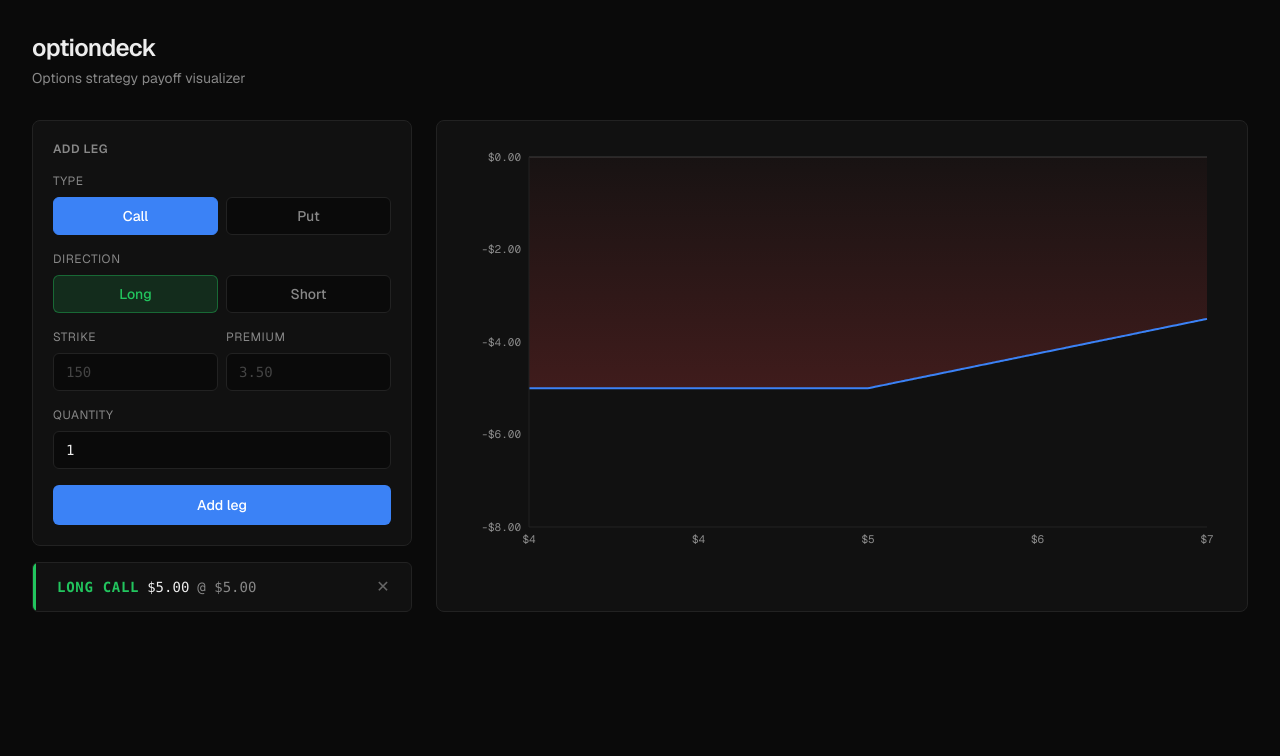
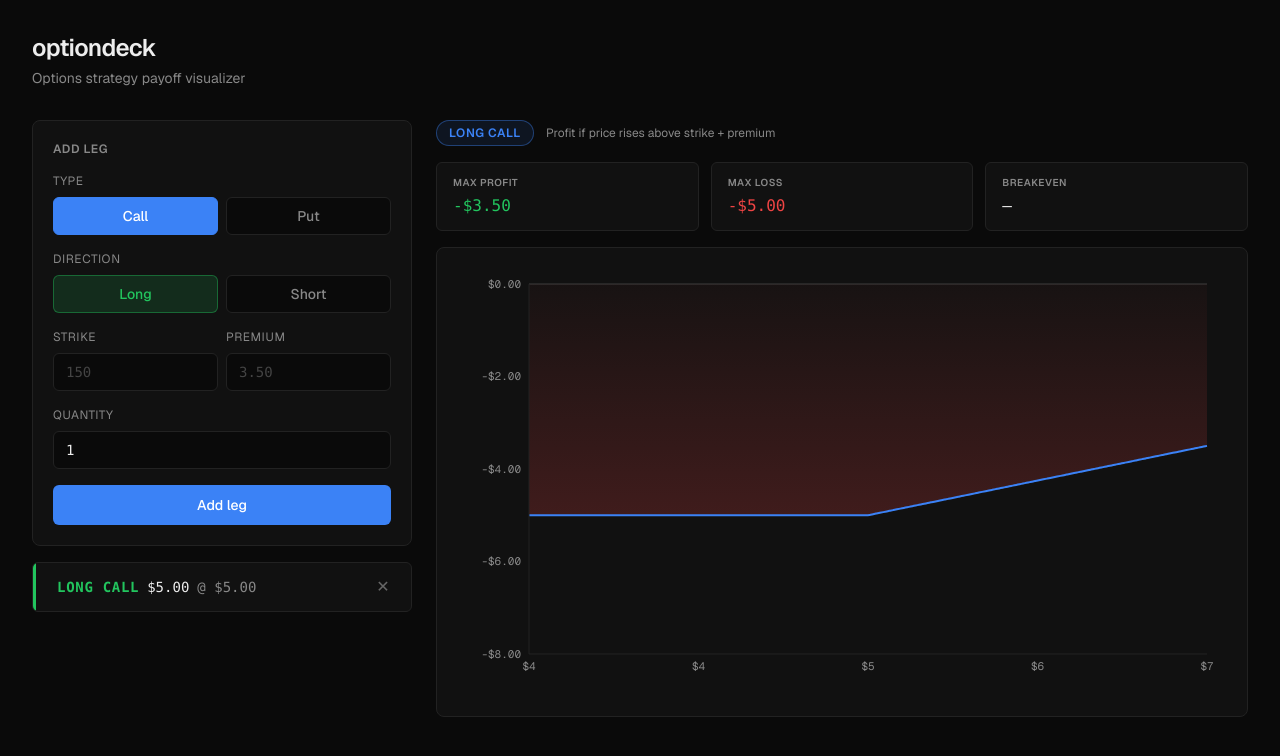
Before and after one commit to Vihan-G/optiondeck, a Next.js app: page / in a window 1280 px wide. Both pictures are taken after typing "5", "5" into the empty fields and a click on the button "Add leg". Shown: the top 756 px of the page. Built offline with nearby package versions, Linux system fonts and the light colour scheme.

Commit message:
feat: metrics bar and strategy badge

```diff
--- a/src/app/page.tsx
+++ b/src/app/page.tsx
@@ -4,6 +4,8 @@ import { useMemo, useState } from 'react'
 import { LegForm } from '@/components/LegForm'
 import { LegCard } from '@/components/LegCard'
 import { PayoffChart } from '@/components/PayoffChart'
+import { MetricsBar } from '@/components/MetricsBar'
+import { StrategyBadge } from '@/components/StrategyBadge'
 import { computeMetrics } from '@/lib/strategies'
 import type { Leg } from '@/lib/types'
 
@@ -56,8 +58,16 @@ export default function Home() {
           </div>
         </section>
 
-        <section className="rounded-lg border border-[#222] bg-[#111] p-4 lg:p-6">
-          <PayoffChart curve={metrics.payoffCurve} />
+        <section className="space-y-4">
+          {legs.length > 0 && (
+            <>
+              <StrategyBadge metrics={metrics} />
+              <MetricsBar metrics={metrics} />
+            </>
+          )}
+          <div className="rounded-lg border border-[#222] bg-[#111] p-4 lg:p-6">
+            <PayoffChart curve={metrics.payoffCurve} />
+          </div>
         </section>
       </div>
     </main>
--- /dev/null
+++ b/src/components/MetricsBar.tsx
@@ -0,0 +1,67 @@
+'use client'
+
+import type { StrategyMetrics } from '@/lib/types'
+import { formatCurrency, formatPrice } from '@/lib/format'
+
+interface Props {
+  metrics: StrategyMetrics
+}
+
+export function MetricsBar({ metrics }: Props) {
+  const { maxProfit, maxLoss, breakevenPrices } = metrics
+
+  return (
+    <div className="grid grid-cols-3 gap-3">
+      <Stat
+        label="Max Profit"
+        value={
+          maxProfit === 'unlimited'
+            ? 'Unlimited'
+            : formatCurrency(maxProfit)
+        }
+        tone="green"
+      />
+      <Stat
+        label="Max Loss"
+        value={
+          maxLoss === 'unlimited'
+            ? 'Unlimited'
+            : formatCurrency(maxLoss)
+        }
+        tone="red"
+      />
+      <Stat
+        label={breakevenPrices.length > 1 ? 'Breakevens' : 'Breakeven'}
+        value={
+          breakevenPrices.length === 0
+            ? '—'
+            : breakevenPrices.map(formatPrice).join(' · ')
+        }
+        tone="neutral"
+      />
+    </div>
+  )
+}
+
+function Stat({
+  label,
+  value,
+  tone,
+}: {
+  label: string
+  value: string
+  tone: 'green' | 'red' | 'neutral'
+}) {
+  const color =
+    tone === 'green' ? '#22c55e' : tone === 'red' ? '#ef4444' : '#ededed'
+  return (
+    <div className="rounded-md border border-[#222] bg-[#111] px-4 py-3">
+      <div className="mb-1 text-[10px] font-semibold uppercase tracking-wider text-[#888]">
+        {label}
+      </div>
+      <div className="font-mono text-base" style={{ color }}>
+        {value}
+      </div>
+    </div>
+  )
+}
--- /dev/null
+++ b/src/components/StrategyBadge.tsx
@@ -0,0 +1,18 @@
+'use client'
+
+import type { StrategyMetrics } from '@/lib/types'
+
+interface Props {
+  metrics: StrategyMetrics
+}
+
+export function StrategyBadge({ metrics }: Props) {
+  return (
+    <div className="flex flex-wrap items-baseline gap-x-3 gap-y-1">
+      <span className="inline-flex items-center rounded-full border border-[#3b82f6]/40 bg-[#3b82f6]/10 px-3 py-1 text-xs font-semibold uppercase tracking-wider text-[#3b82f6]">
+        {metrics.name}
+      </span>
+      <span className="text-xs text-[#888]">{metrics.description}</span>
+    </div>
+  )
+}
```
